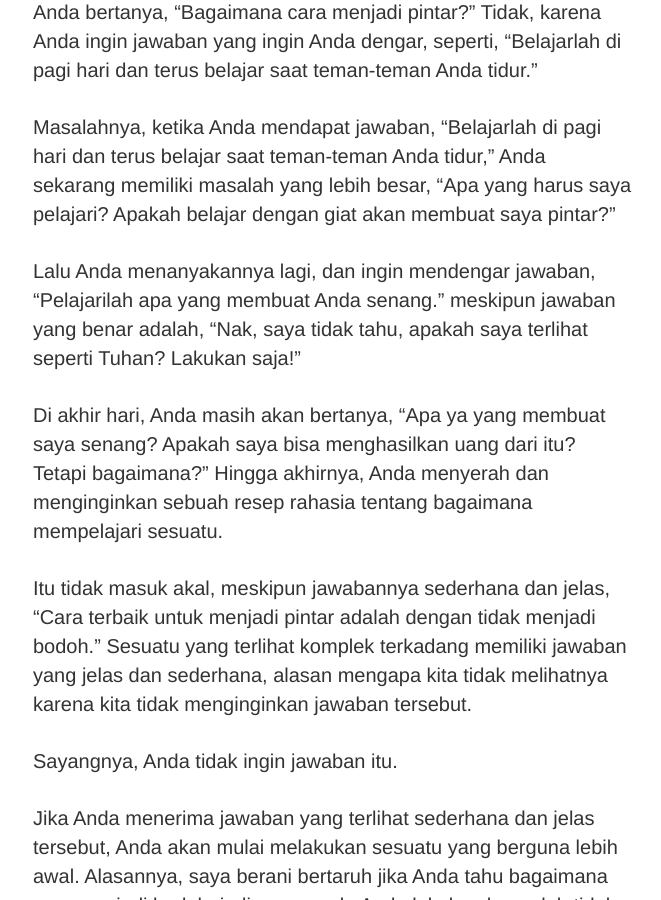
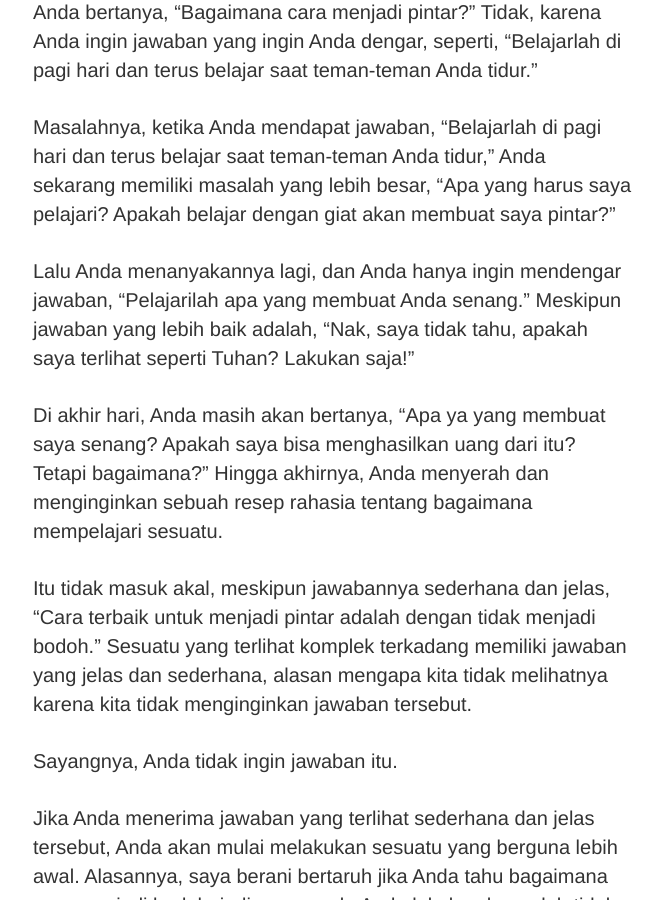
Before and after one commit to tertanda/rnsl.github.io, a Jekyll site: the page built from artikel/desain/_posts/2016-11-28-panduan-belajar-desain.md, in a window 1280 px wide and 900 px high, scrolled down 882 px. Shown: the whole window, without its empty margins (307-968 px from the left). Built offline with Jekyll 4.4.1, drawn with Linux system fonts in a browser that asks for light colours.

Commit message:
Update 2016-11-28-panduan-belajar-desain.md

```diff
--- a/artikel/desain/_posts/2016-11-28-panduan-belajar-desain.md
+++ b/artikel/desain/_posts/2016-11-28-panduan-belajar-desain.md
@@ -21,7 +21,7 @@ Namun, apakah Anda ingin mendengar jawaban seperti itu ketika Anda bertanya, "Ba
 
 Masalahnya, ketika Anda mendapat jawaban, "Belajarlah di pagi hari dan terus belajar saat teman-teman Anda tidur," Anda sekarang memiliki masalah yang lebih besar, "Apa yang harus saya pelajari? Apakah belajar dengan giat akan membuat saya pintar?"
 
-Lalu Anda menanyakannya lagi, dan ingin mendengar jawaban, "Pelajarilah apa yang membuat Anda senang." meskipun jawaban yang benar adalah, "Nak, saya tidak tahu, apakah saya terlihat seperti Tuhan? Lakukan saja!"
+Lalu Anda menanyakannya lagi, dan Anda hanya ingin mendengar jawaban, "Pelajarilah apa yang membuat Anda senang." Meskipun jawaban yang lebih baik adalah, "Nak, saya tidak tahu, apakah saya terlihat seperti Tuhan? Lakukan saja!"
 
 Di akhir hari, Anda masih akan bertanya, "Apa ya yang membuat saya senang? Apakah saya bisa menghasilkan uang dari itu? Tetapi bagaimana?" Hingga akhirnya, Anda menyerah dan menginginkan sebuah resep rahasia tentang bagaimana mempelajari sesuatu.
 
```
